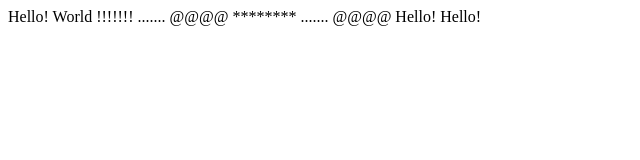
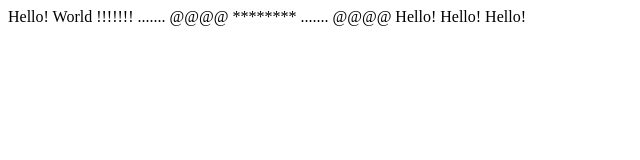
Before and after one commit to BanuGowda/Practice, a plain HTML site: page index.html in a window 1280 px wide. Shown: the full height of the page, 0-640 px from the left. Drawn offline with Linux system fonts and the light colour scheme.

Commit message:
adding the latest update

```diff
--- a/index.html
+++ b/index.html
@@ -12,3 +12,4 @@
 <dev>@@@@</dev>
 <dev>Hello!</dev>
 <dev>Hello!</dev>
+<dev>Hello!</dev>
```
